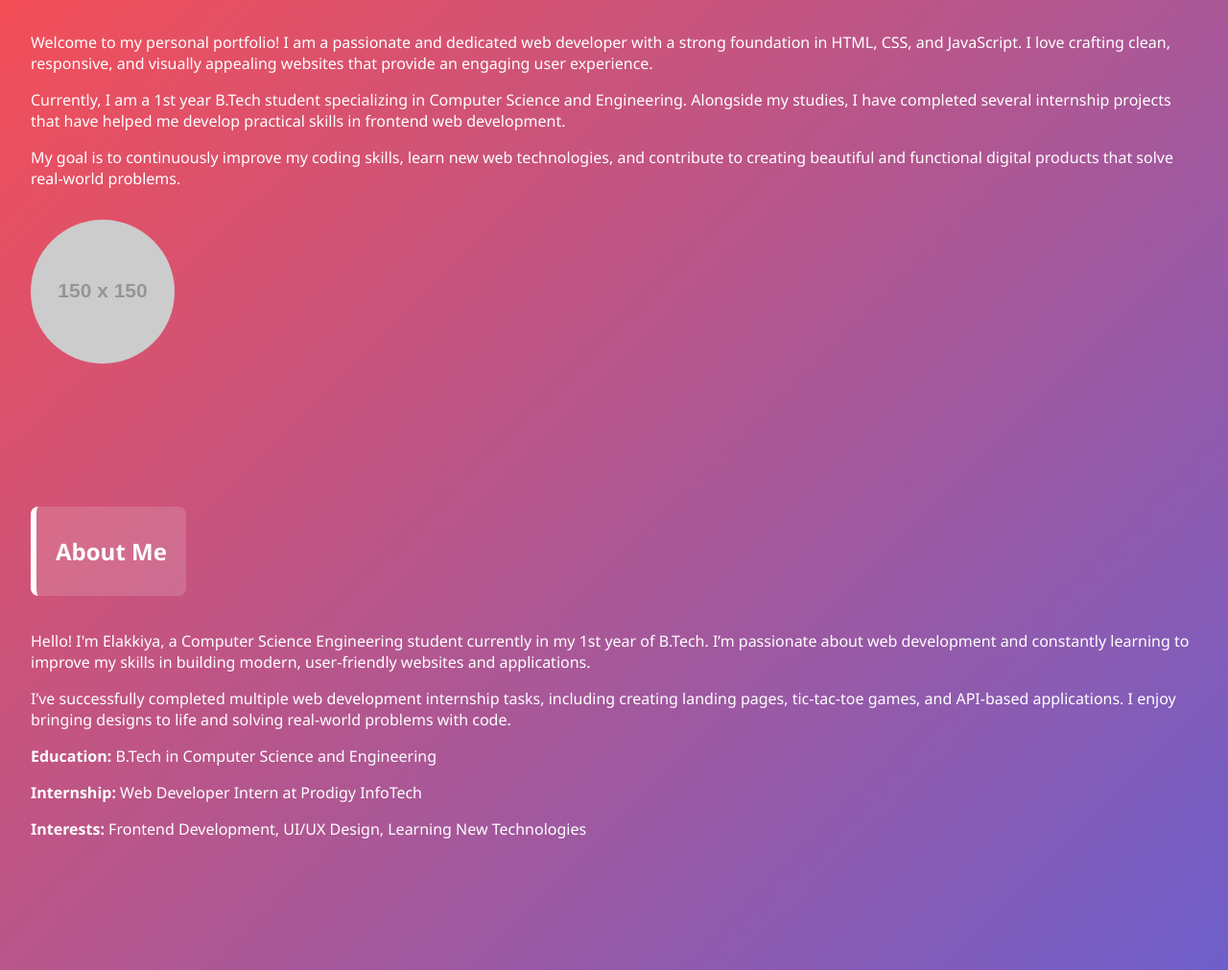
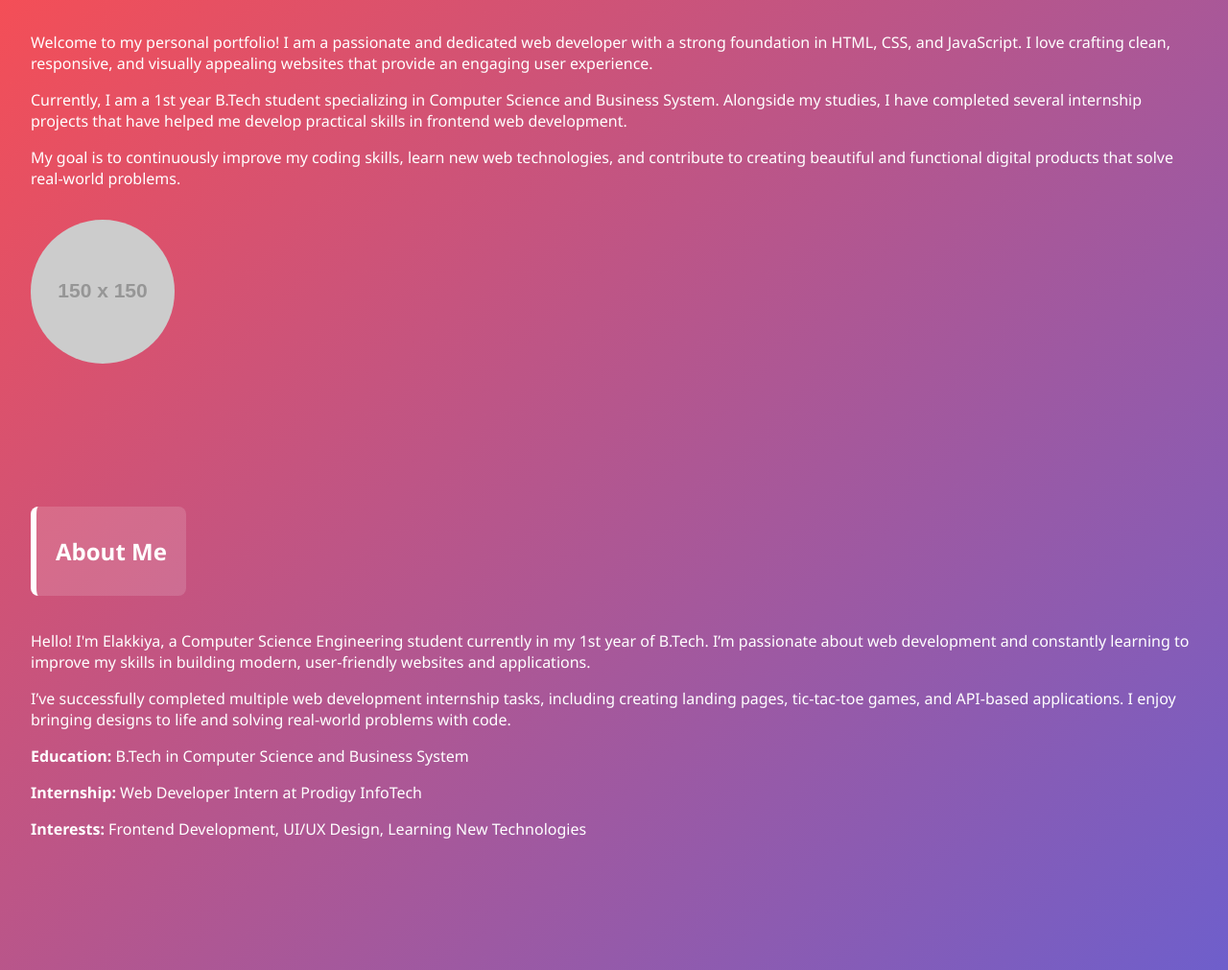
Before and after one commit to Elakkiya2708/PRODIGY_WD_04, a plain HTML site: page index.html in a window 1280 px wide. Shown: the part 192-1203 px from the top of the page at 96% size. Drawn offline with Linux system fonts and the light colour scheme; placeholder pictures from the web are drawn by us.

Commit message:
Update education specialization in index.html

```diff
--- a/index.html
+++ b/index.html
@@ -34,7 +34,7 @@
       Welcome to my personal portfolio! I am a passionate and dedicated web developer with a strong foundation in HTML, CSS, and JavaScript. I love crafting clean, responsive, and visually appealing websites that provide an engaging user experience.
     </p>
     <p>
-      Currently, I am a 1st year B.Tech student specializing in Computer Science and Engineering. Alongside my studies, I have completed several internship projects that have helped me develop practical skills in frontend web development.
+      Currently, I am a 1st year B.Tech student specializing in Computer Science and Business System. Alongside my studies, I have completed several internship projects that have helped me develop practical skills in frontend web development.
     </p>
     <p>
       My goal is to continuously improve my coding skills, learn new web technologies, and contribute to creating beautiful and functional digital products that solve real-world problems.
@@ -48,7 +48,7 @@
     <div class="heading-box animate"><h2>About Me</h2></div>
     <p>Hello! I'm Elakkiya, a Computer Science Engineering student currently in my 1st year of B.Tech. I’m passionate about web development and constantly learning to improve my skills in building modern, user-friendly websites and applications.</p>
     <p>I’ve successfully completed multiple web development internship tasks, including creating landing pages, tic-tac-toe games, and API-based applications. I enjoy bringing designs to life and solving real-world problems with code.</p>
-    <p><strong>Education:</strong> B.Tech in Computer Science and Engineering</p>
+    <p><strong>Education:</strong> B.Tech in Computer Science and Business System</p>
     <p><strong>Internship:</strong> Web Developer Intern at Prodigy InfoTech</p>
     <p><strong>Interests:</strong> Frontend Development, UI/UX Design, Learning New Technologies</p>
   </section>
```
